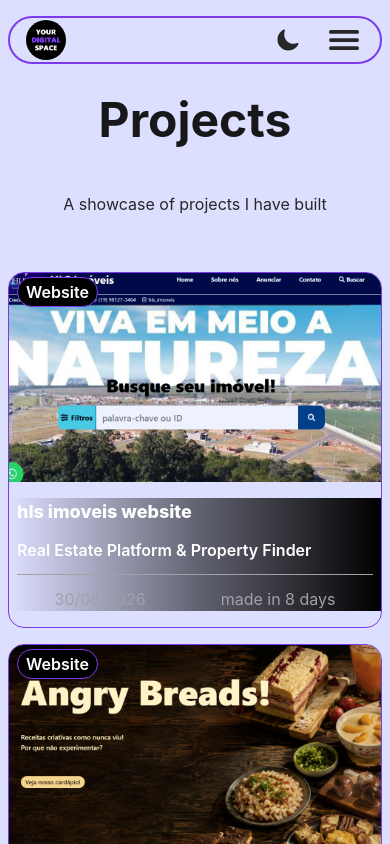
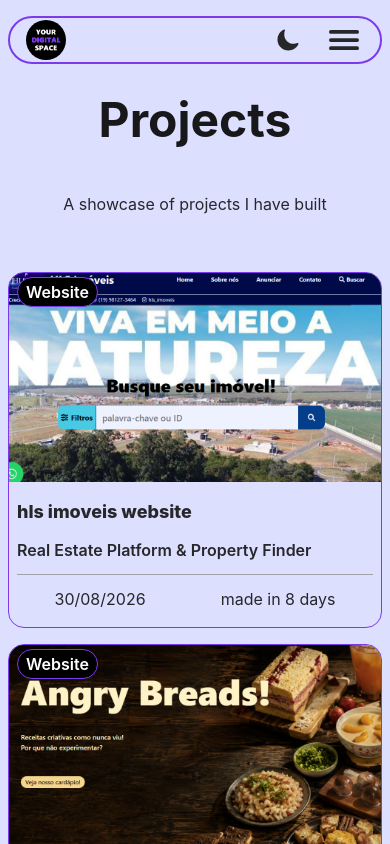
Before and after one commit to XMegaLatiosX/Portifolio, a React (Vite) app: page /projects in a window 390 px wide. Built offline with nearby package versions, Linux system fonts and the light colour scheme.

Commit message:
color and layout minor fixes for light and mobile mode

```diff
--- a/src/components/ContactForm.jsx
+++ b/src/components/ContactForm.jsx
@@ -78,7 +78,7 @@
                     <input    ref={nameInputRef} onChange={(e) => set_nameInput(e.target.value)} className="border border-primary pl-2 font-semibold py-1 w-full"  type="text" placeholder="Name" name="name" required/>
                     <input    ref={contactInputRef} onChange={(e) => set_contactInput(e.target.value)} className="border border-primary pl-2 font-semibold py-1 w-full"  type="text" placeholder="Email or phone number" name="email" required/>
                     <textarea ref={messageInputRef} onChange={(e) => set_messageInput(e.target.value)} className="border border-primary pl-2 font-semibold py-1 w-full min-h-32"  placeholder="Your message" name="message" required></textarea>
-                    <button   ref={sendMessageButton} className={`${message_sent ? 'bg-green-500 text-green-200' : 'bg-primary'} h-12 w-48 cursor-pointer transition-all duration-300 disabled:opacity-70`} disabled={message_sent || is_submitting} type="submit">
+                    <button   ref={sendMessageButton} className={`${message_sent ? 'bg-green-500 text-green-200' : 'bg-primary'} text-[#f1f1ff] font-semibold h-12 w-48 cursor-pointer transition-all duration-300 disabled:opacity-70`} disabled={message_sent || is_submitting} type="submit">
                         {is_submitting ? "Sending..." : message_sent ? "Message sent!" : "Submit"}
                     </button>
                     {error_message && <span className="text-red-500 text-sm">{error_message}</span>}
--- a/src/components/DefaultLayout.jsx
+++ b/src/components/DefaultLayout.jsx
@@ -54,7 +54,7 @@
 
                 </div>
 
-                <div className={`absolute flex w-full max-w-full flex-col *:min-h-12 text-xl font-bold bg-background/95 backdrop-blur-md top-14 *:active:duration-150 *:transition-all *:duration-300 *:items-center *:justify-center *:flex *:border-b-2 *:border-text-muted lg:min-h-0 lg:max-h-0 ${nav_bar_open? 'min-h-60 max-h-60' : 'min-h-0 max-h-0'} transition-all duration-500 overflow-hidden z-40`}>
+                <div className={`absolute flex w-full max-w-full flex-col *:min-h-12 text-xl font-bold bg-background backdrop-blur-md top-14 *:active:duration-150 *:transition-all *:duration-300 *:items-center *:justify-center *:flex *:border-b-2 *:border-text-muted lg:min-h-0 lg:max-h-0 ${nav_bar_open? 'min-h-60 max-h-60' : 'min-h-0 max-h-0'} transition-all duration-500 overflow-hidden z-40`}>
                         <Link to={'/#start'}><span>HOME</span></Link>
                         <Link to={'/#about_me_section'}><span>ABOUT ME</span></Link>
                         <Link to={'/projects'}><span>PROJECTS</span></Link>
--- a/src/components/ProjectCard.jsx
+++ b/src/components/ProjectCard.jsx
@@ -2,14 +2,14 @@
 
 function ProjectCard({name, title, thumbnail, type, duration, date}) {
     return (
-        <Link to={`/projects/${name}`} className="group text-[#a1a1aa] relative flex flex-col gap-4 *:gap-3 pb-4 md:pb-0 md:flex-row md:w-96  hover:scale-107 border border-primary overflow-hidden rounded-2xl transition-all duration-300">
+        <Link to={`/projects/${name}`} className="group lg:text-[#a1a1aa] relative flex flex-col gap-4 *:gap-3 pb-4 md:pb-0 md:flex-row md:w-96  hover:scale-107 border border-primary overflow-hidden rounded-2xl transition-all duration-300">
             <img className="md:absolute z-10 md:aspect-square aspect-video object-cover h-full w-full group-hover:scale-115 transition-all duration-250" src={thumbnail} alt={'project ' + title + 'thumbnail'} />
 
             <span className="text-white absolute top-1 md:top-auto md:bottom-1 left-2 font-semibold bg-black w-fit p-0.5 px-2 rounded-full border border-primary z-20">{type}</span>
 
-            <div className="relative flex flex-col w-full h-full bg-linear-to-r from-transparent via-black/55 to-black md:pl-32 px-2 md:py-2 md:px-4 z-20">
-                <span className="text-white text-lg font-extrabold flex md:items-center md:h-10 md:pt-2">{name}</span>
-                <p className="text-white font-semibold md:h-24 line-clamp-6">{title}</p>
+            <div className="relative flex flex-col w-full h-full lg:bg-linear-to-r from-transparent via-black/55 to-black md:pl-32 px-2 md:py-2 md:px-4 z-20">
+                <span className="lg:text-white text-lg font-extrabold flex md:items-center md:h-10 md:pt-2">{name}</span>
+                <p className="lg:text-white font-semibold md:h-24 line-clamp-6">{title}</p>
                 <hr className="text-[#a1a1aa]" />
                 <div className="relative flex justify-around ">
                     <span >{date}</span>
--- a/src/pages/Blog.jsx
+++ b/src/pages/Blog.jsx
@@ -5,14 +5,14 @@
 function Blog() {
     return (
         <DefaultLayout>
-            <section className="pt-32 pb-16 flex flex-col items-center min-h-screen">
+            <section className="py-24 pb-16 flex flex-col items-center">
                 <div className="w-full md:w-10/12 px-4 md:px-0">
                     <h1 className="text-5xl font-bold mb-4">Blog</h1>
                     <p className="text-text-muted mb-12">Insights about technology, design, and digital presence.</p>
 
-                    <div className="grid grid-cols-1 md:grid-cols-2 lg:grid-cols-3 gap-8">
+                    <div className="grid grid-cols-1 md:grid-cols-2 lg:grid-cols-3 gap-8 b-16">
                         {posts_data.map((post) => (
-                            <Link to={`/blog/${post.slug}`} key={post.id} className="group flex flex-col bg-secundary/20 border border-primary/20 rounded-2xl overflow-hidden hover:border-primary transition-all duration-300">
+                            <Link to={`/blog/${post.slug}`} key={post.id} className="group flex flex-col bg-primary/25 border border-primary rounded-2xl overflow-hidden hover:border-primary transition-all duration-300">
                                 <div className="p-6 flex flex-col gap-4">
                                     <span className="text-primary text-sm font-bold uppercase tracking-wider">{post.tags[0]}</span>
                                     <h2 className="text-2xl font-bold group-hover:text-primary transition-colors">{post.title}</h2>
--- a/src/pages/Project.jsx
+++ b/src/pages/Project.jsx
@@ -23,7 +23,7 @@
 
                     <hr className="text-text-muted"/>
 
-                    <a className=" border border-primary text-lg w-32 p-1 px-2 rounded-full flex justify-around items-center font-semibold hover:scale-105 transition-all duration-150 underline" href={project.link}><span>see live</span> <HiOutlineExternalLink size={28} /></a>
+                    <a className=" border border-primary bg-primary/45 text-lg w-32 p-1 px-2 rounded-full flex justify-around items-center font-semibold hover:scale-105 transition-all duration-150 underline" href={project.link}><span>see live</span> <HiOutlineExternalLink size={28} /></a>
 
                     <img className="rounded-md" src={project.thumbnail} alt={'project ' + project.title + 'thumbnail'} />
 
```
Also changed, not shown: src/pages/Post.jsx (+4 -4 lines).
